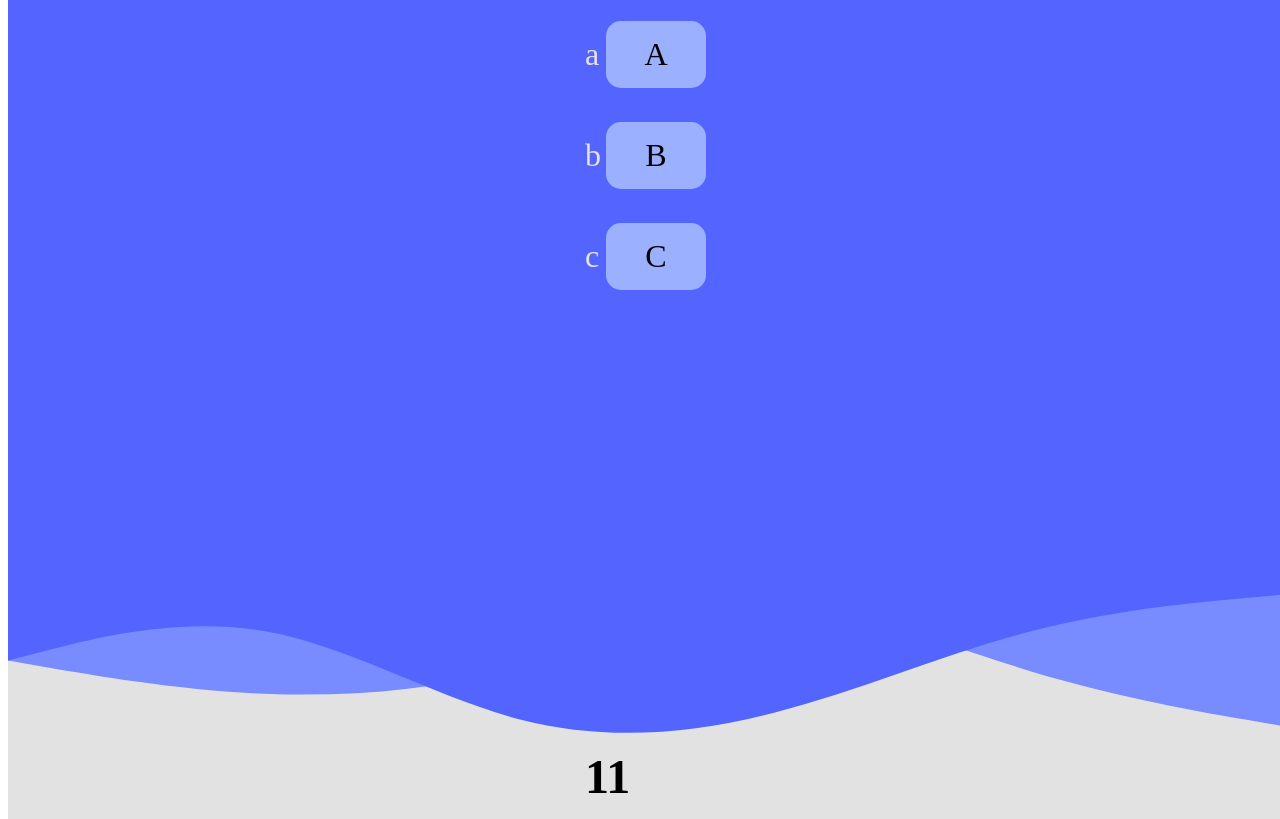
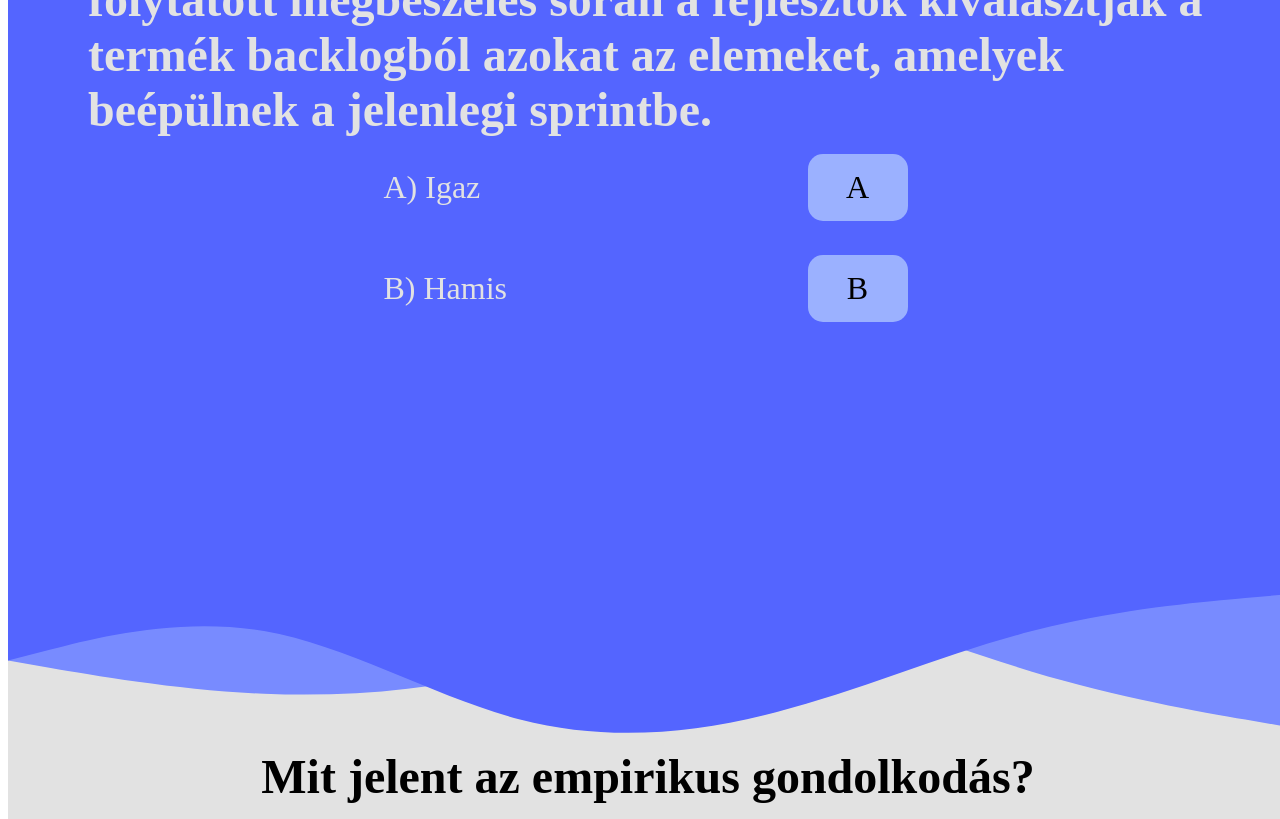
Before and after one commit to WR0NGTH3HU4/SprintStream, a SvelteKit app in the folder app/: page /quiz_oldal in a window 1280 px wide. Shown: the part 2680-3499 px from the top of the page. Built offline with nearby package versions, Linux system fonts and the light colour scheme.

Commit message:
Scrum quiz kérdések megírása

```diff
--- a/app/src/quiz/QuizQuestions.ts
+++ b/app/src/quiz/QuizQuestions.ts
@@ -1,8 +1,8 @@
 export type QuizQuestion = {
     kerdes: string,
-    a: string,
-    b: string,
-    c: string,
+    a?: string,
+    b?: string,
+    c?: string,
     valasz: string
 };
 
@@ -10,15 +10,15 @@ export const quizQuestions: {[fasz: string]: QuizQuestion[]} = {
     scrum: [
         {
             kerdes: "Mi a scrum?",
-            a: "A) egy sajtfajta",
+            a: "A) ",
             b: "B) egy projekt megvalósítási keretrendszer",
-            c: "C) egy francia ételkülönlegesség",
+            c: "C) ",
             valasz: "b"
         },{
-            kerdes: "mi a fene",
-            a: "igen",
-            b: "nem",
-            c: "nemtom",
+            kerdes: "Sprint retrospektív alkalmával milyen kérdésekre keressük a választ?",
+            a: "A) ",
+            b: "B) ",
+            c: "C) ",
             valasz: "a"
         },
         {
@@ -29,63 +29,164 @@ export const quizQuestions: {[fasz: string]: QuizQuestion[]} = {
             valasz: "a"
         },
         {
-            kerdes: "sajt vagy?",
-            a: "blub",
-            b: "asked",
-            c: "szia",
+            kerdes: "Melyik nem Scrum esemény?",
+            a: "A) Sprint Áttekintés (Sprint Review / Demó)",
+            b: "B) Napi Scrum-megbeszélés",
+            c: "C) ",
+            valasz: "b"
+        },
+        {
+            kerdes: "A napi Scrum egy 45 perces esemény a Scrum csapat fejlesztői számára.",
+            a: "A) Igaz",
+            b: "B) Hamis",
             valasz: "a"
         },
         {
-            kerdes: "5",
-            a: "a",
-            b: "b",
-            c: "c",
+            kerdes: "A termék backlog elemek priorizálása a Scrum master feladata.",
+            a: "A) Igaz",
+            b: "B) Hamis",
             valasz: "a"
         },
         {
-            kerdes: "6",
-            a: "a",
-            b: "b",
-            c: "c",
+            kerdes: "Milyen hosszú lehet a sprint demó egy hónapos sprint esetén?",
+            a: "A) Maximum 2 óra",
+            b: "B) Maximum 1 óra",
+            c: "C) Maximum 4 óra",
+            valasz: "c"
+        },
+        {
+            kerdes: "A Scrum három konkrét szerepkört határoz meg a Scrum csapatban. Melyek ezek?",
+            a: "A) Fejlesztőcsapat, Termékgazda, Scrum Master",
+            b: "B) Projektvezető, Projektszponzor, Fejlesztőcsapat",
+            c: "C) Fejlesztőcsapat, Projektszponzor, Scrum Master",
             valasz: "a"
         },
         {
-            kerdes: "7",
-            a: "a",
-            b: "b",
-            c: "c",
+            kerdes: "A Scrum master feladata annak biztosítása, hogy az összes Scrum esemény lezajlik.",
+            a: "A) Igaz",
+            b: "B) Hamis",
             valasz: "a"
         },
         {
-            kerdes: "8",
-            a: "a",
-            b: "b",
-            c: "c",
+            kerdes: "Ki állítja össze a sprint backlogot?",
+            a: "A) A terméktulajdonos",
+            b: "B) A csapat",
+            c: "C) A Scrum Master",
             valasz: "a"
         },
         {
-            kerdes: "9",
-            a: "a",
-            b: "b",
-            c: "c",
+            kerdes: "A kész meghatározása a növekedés állapotának hivatalos leírása, amikor az megfelel a termékre vonatkozó minőségi követelményeknek.",
+            a: "A) Igaz",
+            b: "B) Hamis",
             valasz: "a"
         },
-        {
-            kerdes: "10",
-            a: "a",
-            b: "b",
-            c: "c",
+		{
+            kerdes: "A termék backlog elemek rendezett listája, amely azokat a fejlesztéseket veszi végig, amelyekre szükség van, hogy javítsák a terméket vagy növeljék annak érékét.",
+            a: "A) Igaz",
+            b: "B) Hamis",
             valasz: "a"
         },
+		{
+            kerdes: "Sprint tervezés alkalmával a terméktulajdonossal folytatott megbeszélés során a fejlesztők kiválasztják a termék backlogból azokat az elemeket, amelyek beépülnek a jelenlegi sprintbe.",
+            a: "A) Igaz",
+            b: "B) Hamis",
+            valasz: "a"
+        },
+		{
+            kerdes: "A sprint retrospektívvel kezdjük a sprintet.",
+            a: "A) Igaz",
+            b: "B) Hamis",
+            valasz: "a"
+        },
+		{
+            kerdes: "A sprint tervezés hossza legfeljebb 4 óra legyen egy 2 hetet felölelő sprint esetében.",
+            a: "A) Igaz",
+            b: "B) Hamis",
+            valasz: "a"
+        },
+		{
+            kerdes: "A sprint demó (sprint review) célja a sprint eredményeinek ellenőrzése.",
+            a: "A) Igaz",
+            b: "B) Hamis",
+            valasz: "a"
+        },
+		{
+            kerdes: "A fejlesztők minden egyes kiválasztott termék backlog-elemhez megtervezik a kész definíciónak megfelelő növekmény létrehozásához szükséges munkát.",
+            a: "A) Igaz",
+            b: "B) Hamis",
+            valasz: "a"
+        },
+		{
+            kerdes: "Kizárólag a Scrum master jogosult egy sprint lemondására.",
+            a: "A) Igaz",
+            b: "B) Hamis",
+            valasz: "b"
+        },
+		{
+            kerdes: "A terméktulajdonos felelős a termék backlog hatékony kezeléséért is.",
+            a: "A) Igaz",
+            b: "B) Hamis",
+            valasz: "b"
+        },
+		{
+            kerdes: "Melyik nem Scrum dokumentum?",
+            a: "A) Sprint teendőlistája (Sprint Backlog)",
+            b: "B) Sprint Áttekintés (Sprint Review / Demó)",
+            c: "C) Növekmény (Increment)",
+            valasz: "b"
+        },
+		{
+            kerdes: "A Scrum empirikus és lean gondolkodáson alapszik.",
+            a: "A) Igaz",
+            b: "B) Hamis",
+            valasz: "a"
+        },
+		{
+            kerdes: "Az ideális Scrum csapat legalább 12 tagból áll.",
+            a: "A) Igaz",
+            b: "B) Hamis",
+            valasz: "b"
+        },
+		{
+            kerdes: "A termék backlog szükség szerint finomítható.",
+            a: "A) Igaz",
+            b: "B) Hamis",
+            valasz: "a"
+        },
+		{
+            kerdes: "A napi Scrumon kívül a fejlesztők már nem kommunikálhatnak egymással.",
+            a: "A) Igaz",
+            b: "B) Hamis",
+            valasz: "b"
+        },
+		{
+            kerdes: "Mit jelent a transzparencia?",
+            a: "A) nyomonkövethetőség",
+            b: "B) változtathatóság",
+            c: "C) plakáton bemutatható",
+            valasz: "a"
+        },
+		{
+            kerdes: "Mit jelent az empirikus gondolkodás?",
+            a: "A) racionális",
+            b: "B) birodalmi gondolkodás",
+            c: "C) tapasztalatokra alapszik",
+            valasz: "a"
+        },
+		{
+            kerdes: "A sprint során csökkenhet a minőség.",
+            a: "A) Hamis",
+            b: "B) Igaz",
+            valasz: "b"
+        },
+    ],
+    vizeses: [
         {
-            kerdes: "11",
-            a: "a",
-            b: "b",
-            c: "c",
+            kerdes: " ",
+            a: "A) ",
+            b: "B) ",
+            c: "C) ",
             valasz: "a"
         },
     ],
-    vizeses: [
-
-    ],
 };
--- a/app/src/routes/quiz_oldal/+page.svelte
+++ b/app/src/routes/quiz_oldal/+page.svelte
@@ -31,14 +31,14 @@
                             <h2>{kerdes.kerdes}</h2>
                             <div class="valasz">
                                 <div>
-                                    <p>{kerdes.a} </p>
-                                    <p>{kerdes.b} </p>
-                                    <p>{kerdes.c} </p>
+                                    {#if !!kerdes.a}<p>{kerdes.a} </p>{/if}
+                                    {#if !!kerdes.b}<p>{kerdes.b} </p>{/if}
+                                    {#if !!kerdes.c}<p>{kerdes.c} </p>{/if}
                                 </div>
                                 <div>
-                                    <button on:click={() => kovi_kerdes(kerdesek, i, "a")}>A</button>
-                                    <button on:click={() => kovi_kerdes(kerdesek, i, "b")}>B</button>
-                                    <button on:click={() => kovi_kerdes(kerdesek, i, "c")}>C</button>
+                                    {#if !!kerdes.a}<button on:click={() => kovi_kerdes(kerdesek, i, "a")}>A</button>{/if}
+                                    {#if !!kerdes.b}<button on:click={() => kovi_kerdes(kerdesek, i, "b")}>B</button>{/if}
+                                    {#if !!kerdes.c}<button on:click={() => kovi_kerdes(kerdesek, i, "c")}>C</button>{/if}
                                 </div>
                             </div>
                         </div>
```
